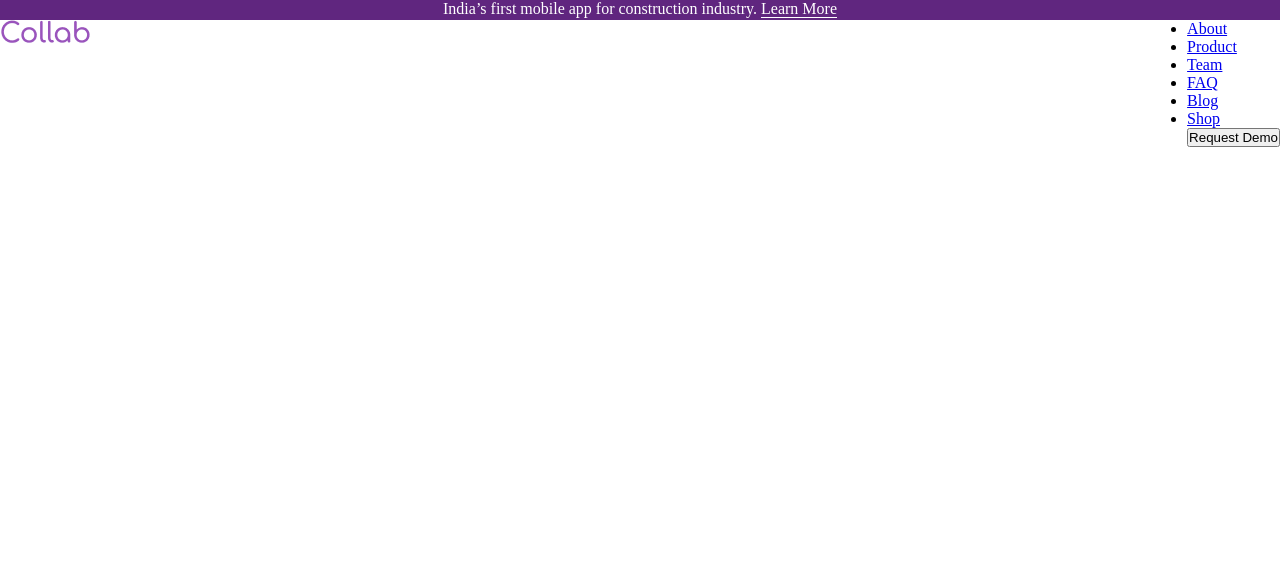
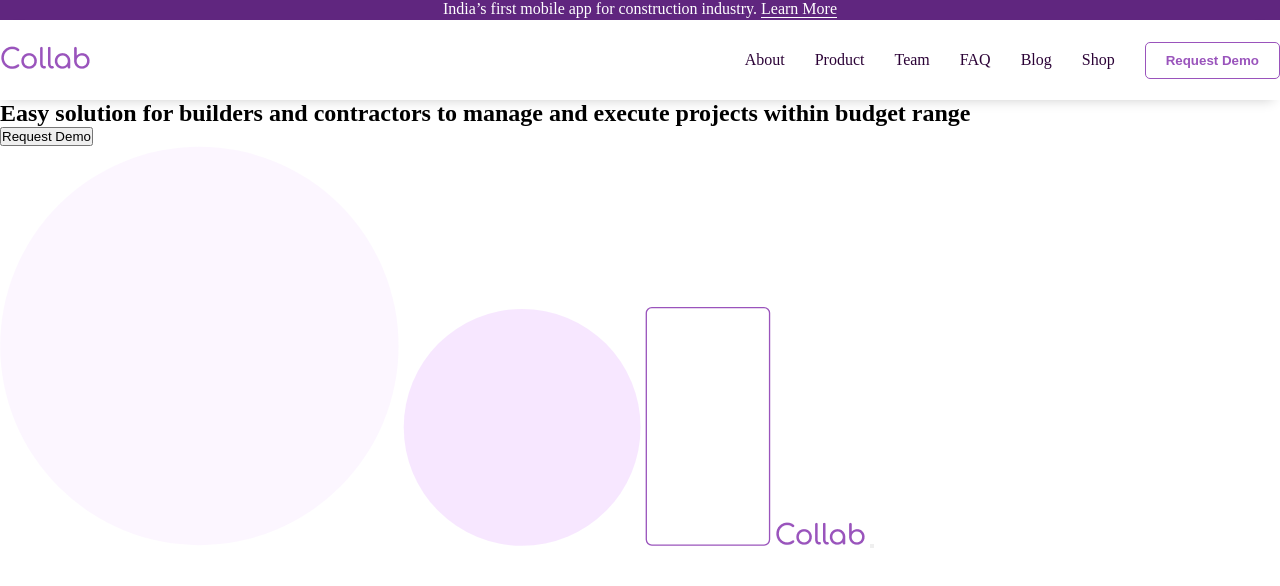
Before and after one commit to MatasMM/collab, a website: page index.html in a window 1280 px wide. Drawn offline with Linux system fonts and the light colour scheme.

Commit message:
extended

```diff
--- a/index.html
+++ b/index.html
@@ -7,18 +7,22 @@
     <title>Document</title>
 </head>
 
+
 <body>
+    <div class = "topBelt">
+        <p class = "topBelt{aragreph}">India’s first mobile app for construction industry. <span class = "learnMore">Learn More</span>
+        </p>
+    </div>
     <header class = "header">
-        <div class = "topBelt">
-            <p class = "topBelt{aragreph}">India’s first mobile app for construction industry. <span class = "learnMore">Learn More</span>
-            </p>
-        </div>
+
+
 
     <div class = "navigationContainer">
+
         <div class = "logoContainer">
             <img src="./img/Collab.png" alt="Logo">
         </div>
-<div>
+<div class="navChoice">
         <ul>
             <li><a href="#">About</a></li>
             <li><a href="#">Product</a></li>
@@ -29,10 +33,25 @@
 
         </ul>
 
-        <button>Request Demo</button>
+        <button class="navButton">Request Demo</button>
     </div>
 </div>
     </header>
+
+<main>
+    <section class="headCirclesContainer">
+        <h1 class="headCirclesHeader">Easy solution for builders and contractors to manage and execute projects within budget range</h1>
+        <button class="topHeadButton">Request Demo</button>
+        <div class="relative">
+            <img src="./img/Ellipse 2.svg" alt="" class="absolute">
+            <img src="./img/Ellipse 1.svg" alt="" class="absolute">
+            <img src="./img/Rectangle 3.svg" alt="" class="absolute">
+            <img src="./img/Collab.png" alt="" class="absolute">
+            <button class="circlesButton"></button>
+        </div>
+    </section>
+</main>
+
 </body>
 
 </html>
--- a/style.css
+++ b/style.css
@@ -12,6 +12,14 @@
     color: white;
 }
 
+.header {
+    width: 100%;
+    height: 80px;
+    box-shadow: -1px 6px 12px -6px rgba(0,0,0,0.2);
+    -webkit-box-shadow: -1px 6px 12px -6px rgba(0,0,0,0.2);
+    -moz-box-shadow: -1px 6px 12px -6px rgba(0,0,0,0.2);
+}
+
 .learnMore {
     border-bottom: 1px solid white;
 }
@@ -24,4 +32,47 @@
 .navigationContainer {
     display: flex;
     justify-content: space-between;
+    align-items: center;
+    height: 100%;
 }
+
+.navChoice {
+    display: flex;
+    align-items: center;
+    justify-content: center;
+    height: 100%;
+    gap: 30px;
+}
+
+.navChoice ul {
+    display: flex;
+    justify-content: center;
+    align-items: center;
+    gap: 30px;
+}
+
+.navChoice ul li a {
+    text-decoration: none;
+    color: #2B0236;
+}
+
+.navChoice ul li {
+    list-style: none;
+    color: #2B0236;
+}
+
+.navButton {
+    border: solid 1px #9A54BC;
+    color: #9A54BC;
+    background-color: transparent;
+    padding: 10px 20px;
+    border-radius: 5px;
+    cursor: pointer;
+    font-weight: bold;
+    transition: all 0.1s ease-in-out;
+}
+
+.navButton:hover {
+    background-color: #9A54BC;
+    color: white;
+}
```
Also changed, not shown: img/Ellipse 1.svg (added), img/Ellipse 2.svg (added), img/Rectangle 3.svg (added).
